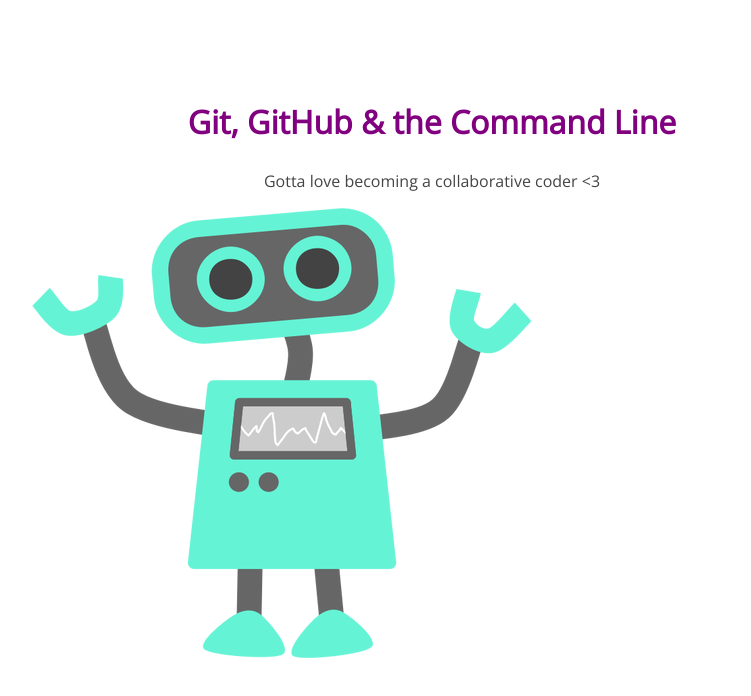
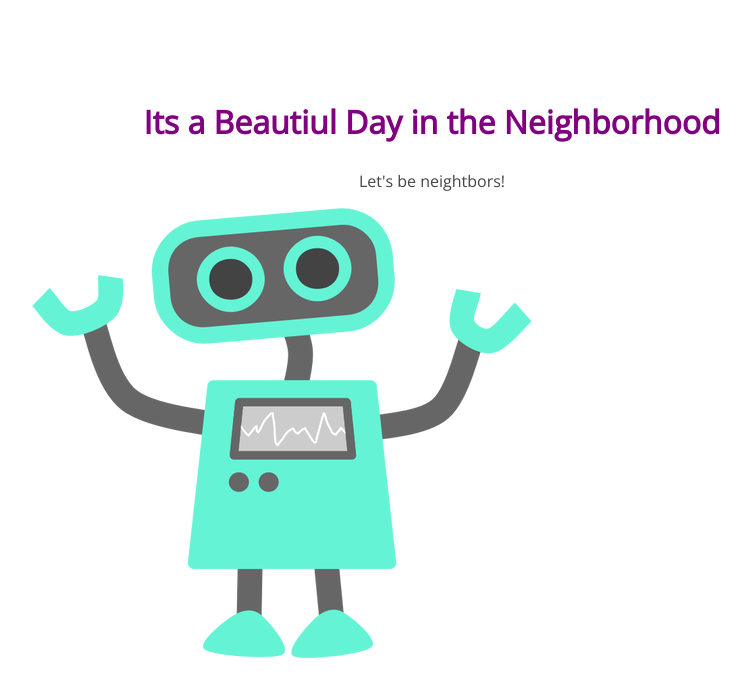
Before and after one commit to artfulbenjamin/skillcrush-105-project, a plain HTML site: page index.html in a window 1280 px wide. Shown: the whole page, without its empty margins (208-959 px from the left). Drawn offline with nearby package versions, Linux system fonts and the light colour scheme.

Commit message:
Changes to Branch Assignment

```diff
--- a/index.html
+++ b/index.html
@@ -8,8 +8,8 @@
 </head>
 <body>
 	<section>
-		<h1>Git, GitHub & the Command Line</h1>
-		<p>Gotta love becoming a collaborative coder <3</p>
+		<h1>Its a Beautiul Day in the Neighborhood</h1>
+		<p>Let's be neightbors!</p>
 		<img src="img/happy-blue-robot.png">
 	</section>
 </body>
```
